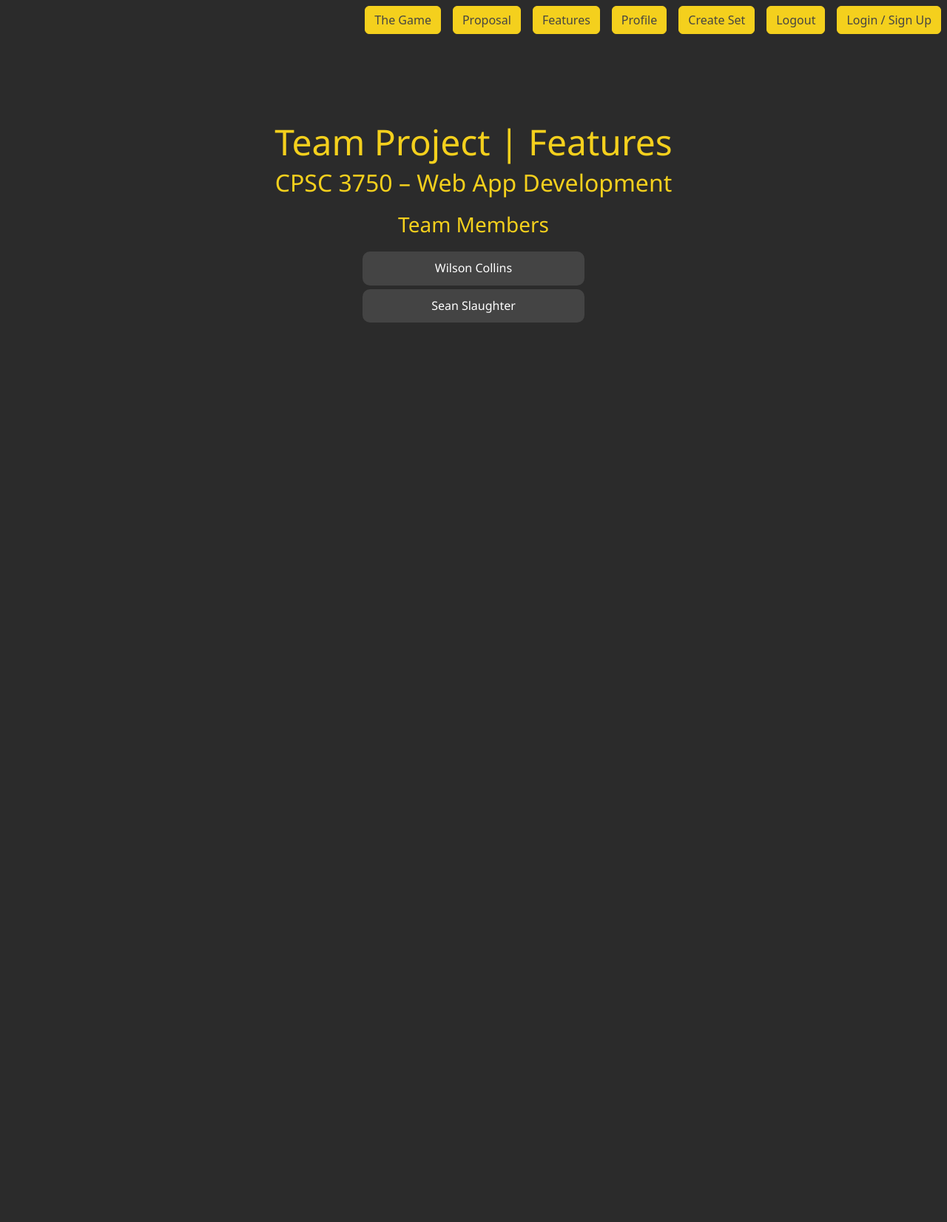
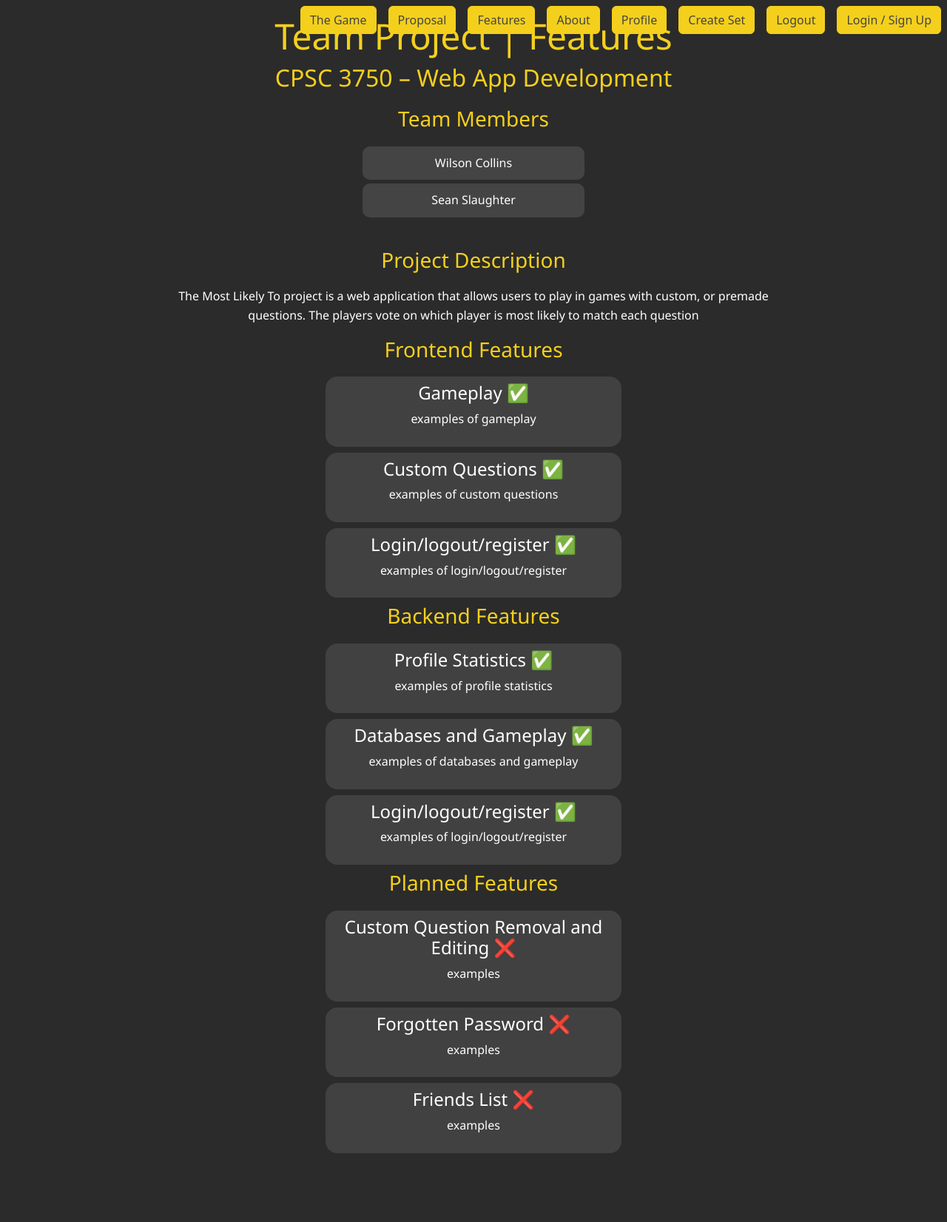
Before and after one commit to wcollins413/Project3, a PHP site: page /features.php in a window 1280 px wide. Shown: the part 40-1692 px from the top of the page at 74% size. Before the commit the page ends 476 px from the top, so only its background shows below. Run offline with PHP 8.4, Linux system fonts and the light colour scheme.

Commit message:
Features and About page setup. Also fixed typo in Game-landing.

```diff
--- a/components/subnav.php
+++ b/components/subnav.php
@@ -17,6 +17,7 @@ session_start();
 		<a class = "btn btn-primary mx-2 subnav-btn" href = "/class-env/pages/project/Project/game-landing.php">The Game</a>
 		<a class = "btn btn-primary mx-2 subnav-btn" href = "/class-env/pages/project/Project/index.php">Proposal</a>
 		<a class = "btn btn-primary mx-2 subnav-btn" href = "/class-env/pages/project/Project/features.php">Features</a>
+		<a class = "btn btn-primary mx-2 subnav-btn" href = "/class-env/pages/project/Project/about.php">About</a>
           <?php if (isset($_SESSION['username'])): ?>
 		    <a class = "btn btn-primary mx-2 subnav-btn" href = "/class-env/pages/project/Project/profile.php">Profile</a>
 		    <a class = "btn btn-primary mx-2 subnav-btn" href = "/class-env/pages/project/Project/create_set.php">Create Set</a>
--- a/css/u_style.css
+++ b/css/u_style.css
@@ -219,3 +219,26 @@ span#timer
 		text-align: center;
 	}
 }
+
+/*
+ Helper from my stuff
+ 	- Tyler
+ */
+.split
+{ /*  Helper (used mainly for input groups to split them up) */
+	display: flex;
+	gap: 1rem;
+	padding: 0;
+	width: 100%;
+}
+
+.split .split
+{
+	margin: 0;
+}
+
+.split > *
+{
+	flex: 0 0 calc(50% - 0.5rem); /* Exact 50% minus half of the gap */
+	width: 50%;
+}
--- a/features.php
+++ b/features.php
@@ -11,6 +11,22 @@ session_start();
 
 	<title>Features | Most Likely To</title>
 
+	<style>
+		  .game-container h4, h3
+		  {
+			  color: var(--white);
+		  }
+
+		  .feature-section div
+		  {
+			  padding: 0.5rem;
+			  background-color: rgba(255, 255, 255, 0.1);
+			  width: min-content;
+			  min-width: 400px;
+			  border-radius: 1rem;
+			  margin: auto auto 0.5rem auto;
+		  }
+	</style>
 </head>
 <body id = "game-body">
 	<nav>
@@ -19,7 +35,6 @@ session_start();
 	</nav>
 
 	<main class = "game-container" style = "max-width: 1000px;">
-
 		<h1>Team Project | Features</h1>
 		<h2>CPSC 3750 – Web App Development</h2>
 
@@ -30,24 +45,71 @@ session_start();
 				<li>Sean Slaughter</li>
 			</ul>
 		</div>
+		<div style = "max-width: 800px" class = "section">
+			<h3>Project Description</h3>
+			<p>The Most Likely To project is a web application that allows users to play in games with custom, or premade questions.
+				The players vote on which player is most likely to match each question</p>
+
+			<section class = "feature-section" id = "frontend-section">
+				<h3>Frontend Features</h3>
+
+				<div>
+					<h4>Gameplay ✅</h4>
+					<p>examples of gameplay</p>
+				</div>
+
+				<div>
+					<h4>Custom Questions ✅</h4>
+					<p>examples of custom questions</p>
+				</div>
+
+				<div>
+					<h4>Login/logout/register ✅</h4>
+					<p>examples of login/logout/register</p>
+				</div>
+			</section>
+
+			<section class = "feature-section" id = "backend-section">
+				<h3>Backend Features</h3>
+
+				<div>
+					<h4>Profile Statistics ✅</h4>
+					<p>examples of profile statistics</p>
+				</div>
+
+				<div>
+					<h4>Databases and Gameplay ✅</h4>
+					<p>examples of databases and gameplay</p>
+				</div>
+
+				<div>
+					<h4>Login/logout/register ✅</h4>
+					<p>examples of login/logout/register</p>
+				</div>
+			</section>
+
+			<section class = "feature-section" id = "incomplete-section">
+				<h3>Planned Features</h3>
+
+				<div>
+					<h4>Custom Question Removal and Editing ❌</h4>
+					<p>examples</p>
+				</div>
+
+				<div>
+					<h4>Forgotten Password ❌</h4>
+					<p>examples</p>
+				</div>
+
+				<div>
+					<h4>Friends List ❌</h4>
+					<p>examples</p>
+				</div>
+			</section>
+		</div>
 
 	</main>
 
-	<!--
-
-          Just for our navbar, and footers we will have to switch these out on each end.
-
-          <script>
-                  fetch('/navbar.html')
-                      .then(response => response.text())
-                      .then(data => {
-                          document.getElementById('navbar-container').innerHTML = data;
-                      });
-          </script>
-
-
-              Replace my script below with yours!
-      -->
 	<script src = "https://ajax.googleapis.com/ajax/libs/jquery/3.7.1/jquery.min.js"></script>
 	<script rel = "text/javascript" src = "scripts/includes.js"></script>
 
--- a/game-landing.php
+++ b/game-landing.php
@@ -19,7 +19,8 @@ if (isset($_SESSION['user_id'])) {
     }
 }
 ?>
-?><!DOCTYPE html>
+
+<!DOCTYPE html>
 <html lang = "en">
 <head>
 	<meta charset = "utf-8">
```
Also changed, not shown: about.php (added, +41 -0 lines).
